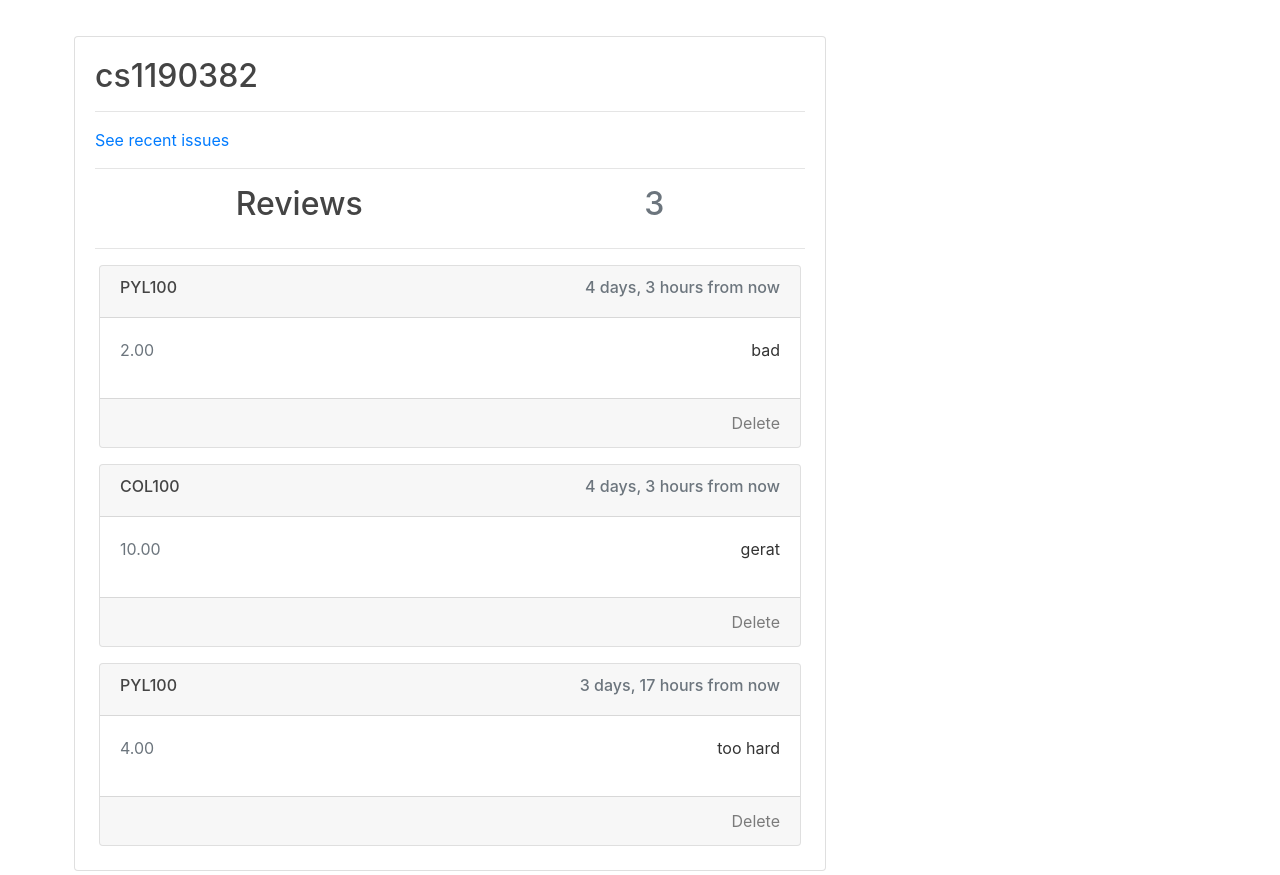
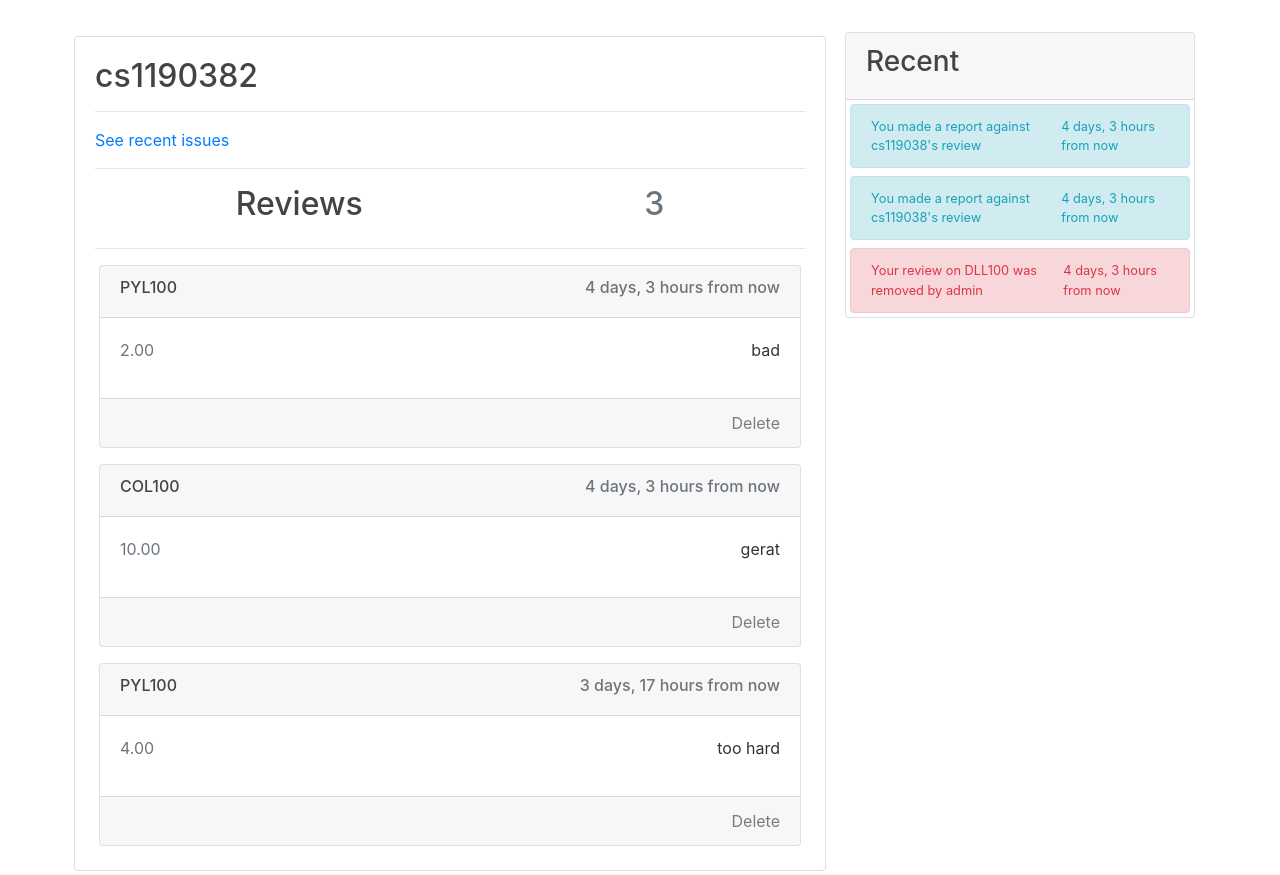
Before and after one commit to Prakhar314/Rating-Portal, a Django app: a page that uses users/templates/users/profile.html in a window 1280 px wide. Shown: the part 56-931 px from the top of the page. Run offline with Django 3.2, Linux system fonts and the light colour scheme; a user stored in the database is signed in; data comes from the database, SQL or seed files in the repository; both versions use the stored data as it was after the commit; some libraries are stand-ins or nearby versions.

Commit message:
Recent Actions, warnings added

```diff
--- a/ratingPortal/settings.py
+++ b/ratingPortal/settings.py
@@ -37,8 +37,8 @@ INSTALLED_APPS = [
     "django.contrib.sessions",
     "django.contrib.messages",
     "django.contrib.staticfiles",
-    'django.contrib.humanize',
-    'crispy_forms',
+    "django.contrib.humanize",
+    "crispy_forms",
     "users",
     "courses",
     "review",
@@ -120,4 +120,4 @@ STATIC_URL = "/static/"
 
 LOGIN_REDIRECT_URL = "home"
 LOGIN_URL = "login"
-CRISPY_TEMPLATE_PACK = 'bootstrap4'
+CRISPY_TEMPLATE_PACK = "bootstrap4"
--- a/review/admin.py
+++ b/review/admin.py
@@ -1,7 +1,8 @@
 from django.contrib import admin
 
 
-from .models import Review,Report
+from .models import *
 
 admin.site.register(Review)
 admin.site.register(Report)
+admin.site.register(RecentAction)
--- a/review/models.py
+++ b/review/models.py
@@ -5,7 +5,7 @@ class Review(models.Model):
     reviewContent = models.TextField()
     courseName = models.CharField(max_length=120)
     dateAdded = models.DateTimeField(auto_now=False, auto_now_add=True)
-    author = models.ForeignKey(User, on_delete= models.CASCADE,related_name='reviews_written',default=5)
+    author = models.ForeignKey(User, on_delete= models.CASCADE,related_name='reviews_written')
     class Meta:
         ordering =['-dateAdded']
 
@@ -15,3 +15,23 @@ class Report(models.Model):
     dateReported = models.DateTimeField(auto_now=False, auto_now_add=True)
     class Meta:
         ordering =['dateReported']
+
+class RecentAction(models.Model):
+    TYPE_OF_ACTION=[('a','Alert'),('i','info')]
+
+    user = models.ForeignKey(User, on_delete= models.CASCADE,related_name='recentActions')
+    dateAdded = models.DateTimeField(auto_now=False, auto_now_add=True)
+    actionDetail = models.TextField()
+    actionLink = models.TextField(blank=True,null=True)
+    actionType = models.CharField(
+        max_length=1,
+        choices=TYPE_OF_ACTION,
+        default='i',
+    )
+    class Meta:
+        ordering =['-dateAdded']
+
+    @classmethod
+    def create(cls, user,actionDetail,actionType,actionLink=None):
+        action = cls(user=user,actionDetail=actionDetail,actionLink=actionLink,actionType=actionType)
+        return action
--- a/users/templates/users/ban.html
+++ b/users/templates/users/ban.html
@@ -32,6 +32,11 @@ Rating Portal - User Ban
     </div>
     <hr>
     <form method="post">
+        {% if alreadyBanned %}
+        <div class="alert alert-warning" role="alert">
+            This user is already banned till {{alreadyBanned|naturaltime}}
+        </div>
+        {% endif %}
         {% csrf_token %}
         {{form|crispy}}
         <button type="submit" class="btn btn-error">Submit</button>
--- a/users/templates/users/profile.html
+++ b/users/templates/users/profile.html
@@ -43,12 +43,15 @@ Rating Portal - Profile
         </div>
         <div class="card-footer text-right">
             {% if user.is_superuser %}
-            <a class="card-link text-black-50" href="{% url 'delete' reviewID=review.id %}?next={{request.path}}">Delete</a>
+            <a class="card-link text-black-50"
+                href="{% url 'delete' reviewID=review.id %}?next={{request.path}}">Delete</a>
             {% else %}
             {% if user.get_username == review.author.username%}
-            <a class="card-link text-black-50" href="{% url 'delete' reviewID=review.id %}?next={{request.path}}">Delete</a>
+            <a class="card-link text-black-50"
+                href="{% url 'delete' reviewID=review.id %}?next={{request.path}}">Delete</a>
             {% else %}
-            <a class="card-link text-black-50" href="{% url 'report' reviewID=review.id%}?next={{request.path}}">Report</a>
+            <a class="card-link text-black-50"
+                href="{% url 'report' reviewID=review.id%}?next={{request.path}}">Report</a>
             {% endif %}
             {% endif %}
         </div>
@@ -60,3 +63,38 @@ Rating Portal - Profile
 </div>
 
 {% endblock content %}
+
+{% block sidebar %}
+<div class="col-md-4 mt-2">
+    <div class="card">
+        <div class="card-header">
+            <h3>
+                Recent
+            </h3>
+        </div>
+        {% for recent in profileOwner.recentActions.all %}
+            {% if recent.actionType == 'i' %}
+            <div class="m-1 alert alert-info ">
+                {% if recent.actionLink %}
+                <a href="{{recent.actionLink}}" class="card-link text-info">
+                {%else%}
+                <a class="text-info">
+                {% endif %}
+            {%else%}
+            <div class="m-1 alert alert-danger">
+                {% if recent.actionLink %}
+                <a href="{{recent.actionLink}}" class="card-link text-danger">
+                {%else%}
+                <a class="text-danger">
+                {% endif %}
+            {% endif %}
+                    <div class="d-flex justify-content-between">
+                        <small>{{recent.actionDetail}}</small>
+                        <small>{{recent.dateAdded|naturaltime}}</small>
+                    </div>
+                </a>
+            </div>
+            {% endfor %}
+        </div>
+    </div>
+    {% endblock sidebar %}
--- a/users/views.py
+++ b/users/views.py
@@ -1,78 +1,103 @@
-from django.shortcuts import render,redirect
+from django.shortcuts import render, redirect
 from django.contrib import messages
 from django.contrib.auth.models import User
 from django.contrib.auth.decorators import login_required
 from django.contrib.auth import update_session_auth_hash
 from django.contrib.auth.forms import PasswordChangeForm
-from datetime import datetime,timedelta
+from datetime import datetime, timedelta
 import pytz
 
 from .forms import UserRegistrationForm
 from .forms import BanForm
-from review.models import Review
+from review.models import *
+
 # Create your views here.
 def register(request):
-    if request.method =='POST':
+    if request.method == "POST":
         form = UserRegistrationForm(request.POST)
         if form.is_valid():
             form.save()
-            username = form.cleaned_data.get('username')
+            username = form.cleaned_data.get("username")
             print(username)
-            messages.success(request,f'Account created for {username}')
-            return redirect('login')
+            messages.success(request, f"Account created for {username}")
+            return redirect("login")
     else:
         form = UserRegistrationForm()
-    return render(request,'users/register.html',{'form': form})
+    return render(request, "users/register.html", {"form": form})
+
 
 def homeView(request):
-    return render(request,'users/homepage.html')
+    return render(request, "users/homepage.html")
+
 
 @login_required
-def profile(request,profileOwner):
-    #print(type())
-    return render(request,'users/profile.html',{'profileOwner':User.objects.get(username=profileOwner)})
+def profile(request, profileOwner):
+    # print(type())
+    return render(
+        request,
+        "users/profile.html",
+        {"profileOwner": User.objects.get(username=profileOwner)},
+    )
+
 
 @login_required
 def changePassword(request):
-    if request.method == 'POST':
+    if request.method == "POST":
         form = PasswordChangeForm(request.user, request.POST)
         if form.is_valid():
             user = form.save()
             update_session_auth_hash(request, user)  # Important!
-            messages.success(request, 'Password was successfully updated!')
-            return redirect('home')
+            messages.success(request, "Password was successfully updated!")
+            return redirect("home")
         else:
-            messages.error(request, 'An error occurred.')
+            messages.error(request, "An error occurred.")
     else:
         form = PasswordChangeForm(request.user)
-    return render(request, 'users/changePass.html', {'form': form})
+    return render(request, "users/changePass.html", {"form": form})
+
 
 @login_required
 def banView(request, userID, reviewID):
     user = User.objects.get(id=userID)
-    review =Review.objects.get(id=reviewID)
-    context={}
-    context['next']=request.build_absolute_uri(request.GET["next"])
-    context['review']=review
-    #print(context['next'])
-    nextYes='/issues/'
+    review = Review.objects.get(id=reviewID)
+    context = {}
+    context["next"] = request.build_absolute_uri(request.GET["next"])
+    context["review"] = review
+    context['alreadyBanned']=None
+    if user.customusermodel.bannedTill>datetime.now(pytz.utc):
+        context['alreadyBanned'] = user.customusermodel.bannedTill
+    # print(context['next'])
+    nextYes = "/issues/"
     if request.user.is_superuser:
-        if request.method=='POST':
+        if request.method == "POST":
             form = BanForm(request.POST)
-            context['form']=form
+            context["form"] = form
             if form.is_valid():
-                customUserModel=user.customusermodel
-                banDays=form.cleaned_data.get('banDays')
-                if banDays==-1:
+                customUserModel = user.customusermodel
+                banDays = form.cleaned_data.get("banDays")
+                actionLink=None
+                if banDays == -1:
+                    actionDetail=f'You removed {review.author.username}.'
                     user.delete()
                 else:
-                    customUserModel.bannedTill = datetime.now(pytz.utc)+timedelta(days=form.cleaned_data.get('banDays'))
+                    actionDetail=f'You banned {review.author.username} for {banDays} day(s).'
+                    actionLink=request.build_absolute_uri(f'/profile/{review.author.username}')
+                    customUserModel.bannedTill = datetime.now(pytz.utc) + timedelta(
+                        days=form.cleaned_data.get("banDays")
+                    )
+                    rc= RecentAction.create(review.author,f'You have been banned for {banDays} day(s)','a',None)
+                    rc.save()
                     customUserModel.save()
                     review.delete()
+
+                actionType='a'
+                rca= RecentAction.create(request.user,actionDetail,actionType,actionLink)
+                rca.save()
+
                 return redirect(nextYes)
         else:
             form = BanForm()
-            context['form']=form
-        return render(request, 'users/ban.html', context)
+            context["form"] = form
+        return render(request, "users/ban.html", context)
     else:
         return Http404
```
Also changed, not shown: courses/templates/courses/coursePage.html (+6 -3 lines), courses/views.py (+44 -30 lines), review/forms.py (+7 -6 lines), review/views.py (+50 -14 lines), users/forms.py (+18 -11 lines), users/models.py (+6 -2 lines), db.sqlite3, review/migrations/0008_auto_20200325_2138.py (added), review/migrations/0009_auto_20200325_2221.py (added).
